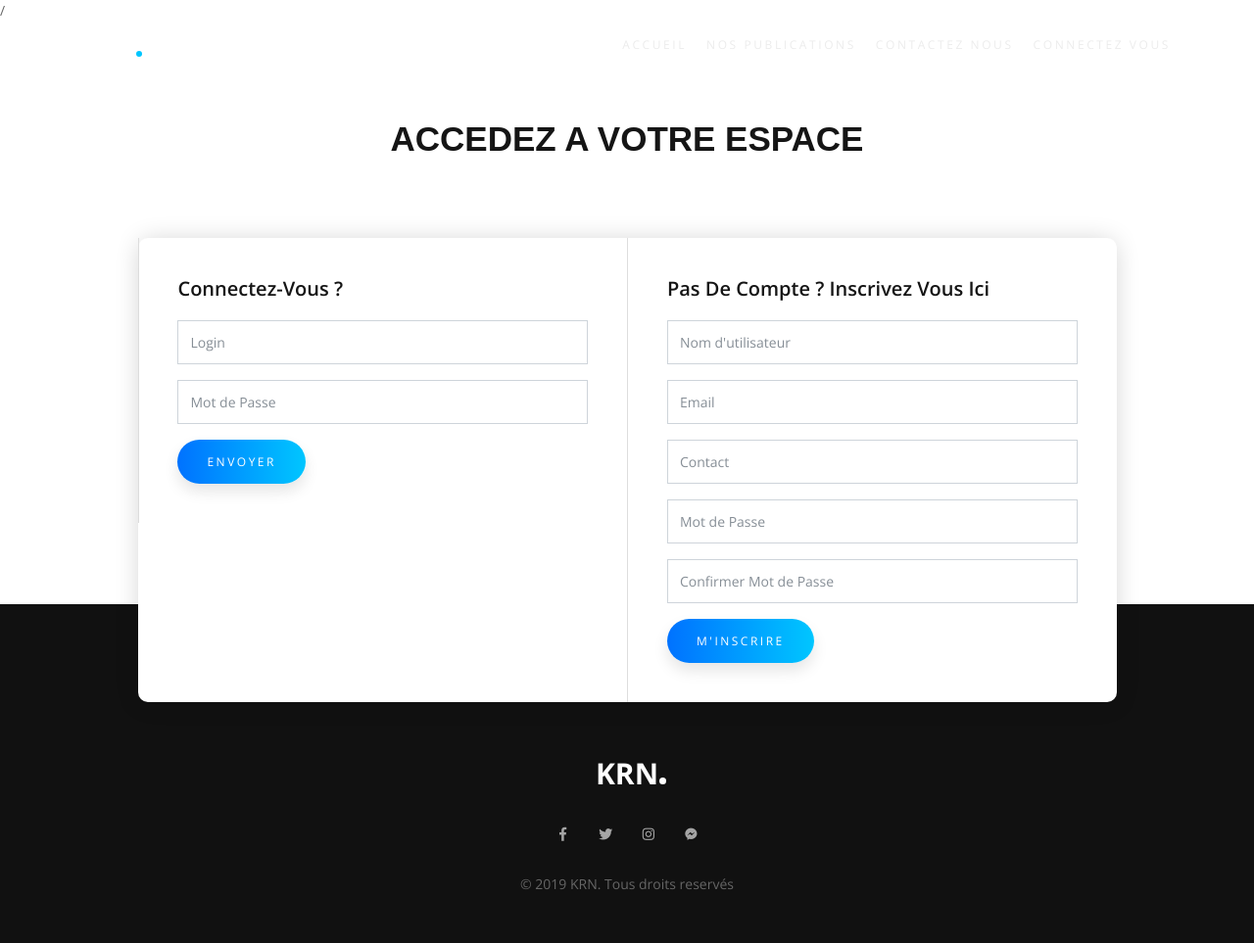
After one commit to drigos1er/OCRBLOG, a PHP site: template src/view/register.html.twig in a window 1280 px wide. The commit adds this page. Shown: the whole page at 98% size. Run offline with PHP 8.4, Linux system fonts and the light colour scheme; the template is opened without the code that fills it, so the values that code supplies are empty; some libraries are stand-ins or nearby versions; some web fonts are replaced.

Commit message:
REGISTER PAGE P2

```diff
--- /dev/null
+++ b/src/view/register.html.twig
@@ -0,0 +1,104 @@
+{% extends "layout.html.twig" %}
+
+
+{% block head %}
+    <title>Inscrivez-Vous</title>{% endblock %}
+
+
+{% block content %}
+    <main>
+
+
+
+
+
+
+
+
+        <!-- Contact Start -->
+        <section id="contact" class="section p-0px-b contact-section">
+            <div class="container">
+                <div class="row justify-content-center m-60px-b md-m-40px-b">
+                    <div class="col-12 col-md-10 col-lg-7">
+                        <div class="section-title text-center">
+                            <h2 class="font-alt">ACCEDEZ A VOTRE ESPACE
+                                </h2>
+
+                            <p> {% if session.flash %}
+                            <div class="alert-danger"> {{ session.flash }}</div>
+
+                            {% endif %}</p>
+
+                        </div>
+                    </div>
+                </div>
+
+                <div class="contact-us-box">
+                     <div class="row no-gutters">
+                        <div class="col-md-6">
+                            <!-- Contact Form-->
+                            <div class="contact-form">
+                                <h2>Connectez-vous ?
+                                </h2>
+                                <form method="post" action="index.php?key=login">
+                                    <div class="form-group">
+                                        <input name="username" placeholder="Login" class="form-control" type="text">
+                                    </div>
+                                    <div class="form-group">
+                                        <input name="passwd" placeholder="Mot de Passe" class="form-control" type="password">
+                                    </div>
+
+                                    <div class="send">
+                                        <button class="m-btn m-btn-theme"><i class="fa fa-envelope-o" aria-hidden="true"></i>Envoyer</button>
+                                    </div>
+                                </form>
+                            </div>
+
+                        </div>
+                     <div class="col-md-6 ">
+
+
+
+                            <!-- Contact Form-->
+                            <div class="contact-form">
+                                <h2>Pas de compte ? Inscrivez vous Ici</h2>
+
+
+                                <form method="post" action="">
+
+                                    <div class="form-group">
+                                        <input name="username" placeholder="Nom d'utilisateur" class="form-control" type="text" required>
+                                    </div>
+
+                                    <div class="form-group">
+                                        <input name="email" placeholder="Email" class="form-control" type="text" required>
+                                    </div>
+                                    <div class="form-group">
+                                        <input name="contact" placeholder="Contact" class="form-control" type="text" required>
+                                    </div>
+                                    <div class="form-group">
+                                        <input name="passwd" placeholder="Mot de Passe" class="form-control" type="password" required>
+                                    </div>
+
+                                    <div class="form-group">
+                                        <input name="passwd_confirm" placeholder="Confirmer Mot de Passe" class="form-control" type="password" required>
+                                    </div>
+
+                                    <div class="send">
+                                        <button class="m-btn m-btn-theme" type="submit"><i class="fa fa-envelope-o" aria-hidden="true"></i>M'inscrire</button>
+                                    </div>
+                                </form>
+                            </div>
+                            <!-- / -->
+                        </div>
+
+                    </div>
+                </div>
+            </div> <!-- Container -->
+        </section>
+        <!-- Contact End -->
+
+
+    </main>
+    <!-- Main End -->
+{% endblock content %}
```
Also changed, not shown: index.php (+14 -2 lines).
